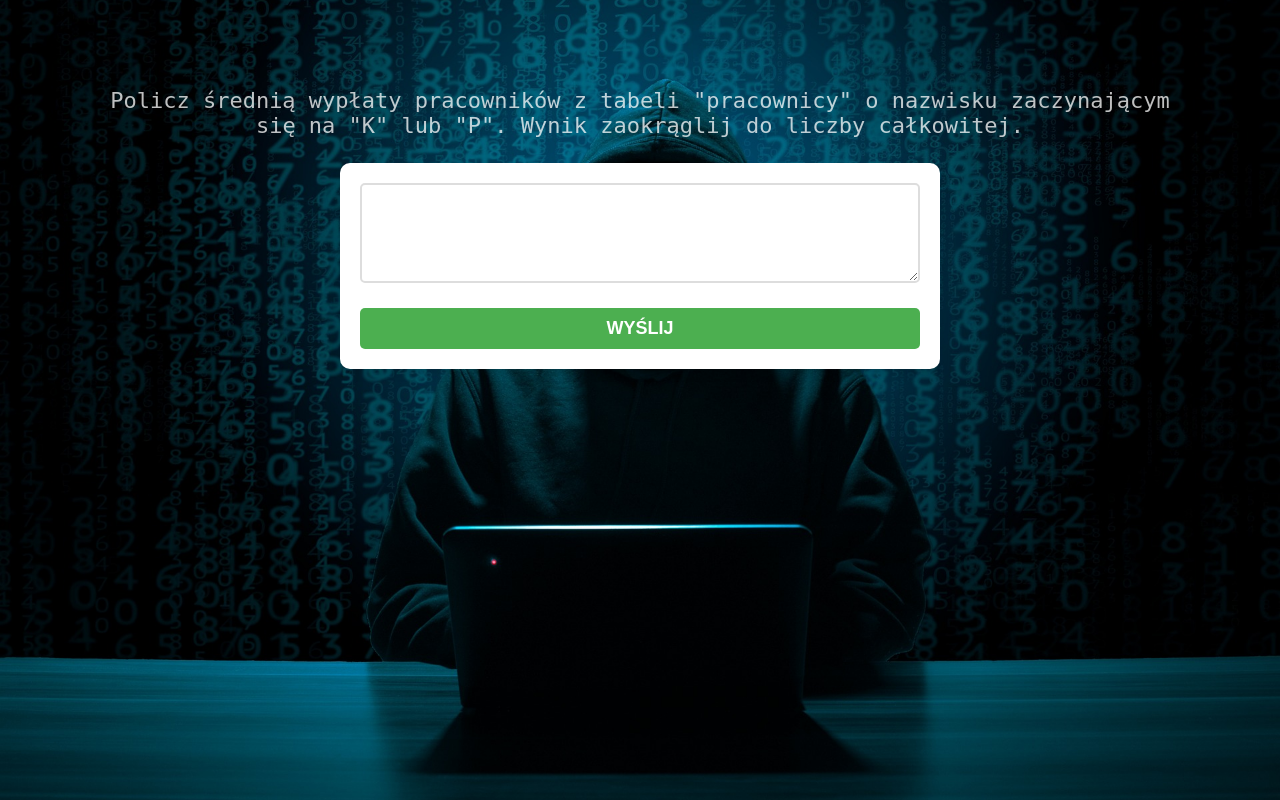
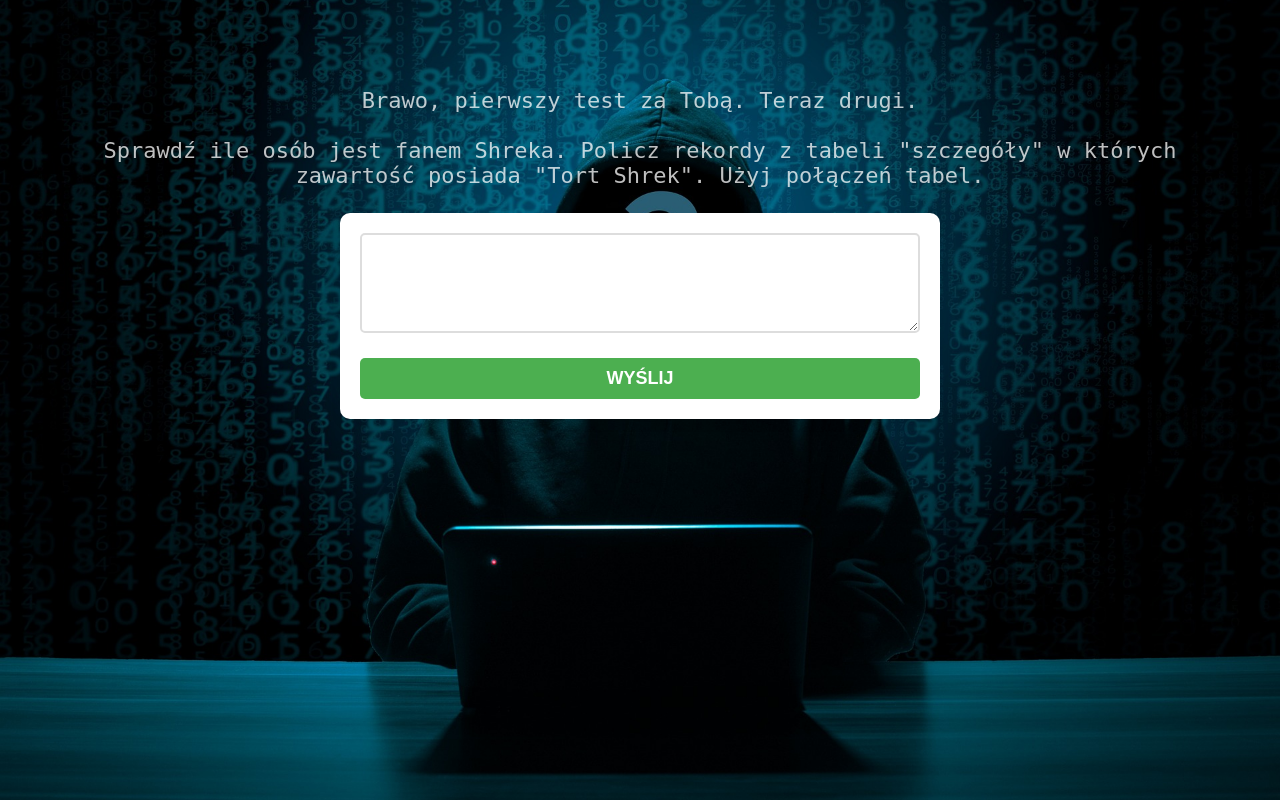
Before and after one commit to ZSET-Leszno/cukiernia, a PHP site: page /misja2.php in a window 1280 px wide. Run offline with PHP 8.4, Linux system fonts and the light colour scheme; the visitor is signed in with stand-in values (Sample User, id 1).

Commit message:
misja edit

```diff
--- a/misja2.php
+++ b/misja2.php
@@ -14,7 +14,13 @@ echo '<!DOCTYPE html>
     <link rel="stylesheet" href="misje.css">
 </head>
 <body>
-Policz średnią wypłaty pracowników z tabeli "pracownicy" o nazwisku zaczynającym się na "K" lub "P". Wynik zaokrąglij do liczby całkowitej.<br><br>
+    <div class="fade-in">
+    Brawo, pierwszy test za Tobą. Teraz drugi.<br><br>
+    </div>
+    <div class="fade-in2">
+    Sprawdź ile osób jest fanem Shreka. Policz rekordy z tabeli &quot;szczegóły&quot; w których
+    zawartość posiada &quot;Tort Shrek&quot;. Użyj połączeń tabel.<br><br>
+    </div>
     <form action="misja2.php" method="post">
         <textarea name="quest" required></textarea><br>
         <input type="submit" value="Wyślij">
@@ -42,7 +48,7 @@ Policz średnią wypłaty pracowników z tabeli "pracownicy" o nazwisku zaczynaj
             } else {
                 $qst = mysqli_fetch_array($zapytanie);
                 sprobuj($qst[0]);
-                echo '<br>Udało ci się! Przeszedłeś tę przeszkodę. Możesz przejść do następnego zadania.<br><br>';
+                echo '<br><br>Świetnie, widzę, że nadajesz się do tej roboty<br><br>';
                 $_SESSION['next'] = 2;
                 $_SESSION['cookieval'] = 2;
                 echo '<a href="cookies.php">Dalej</a>';
@@ -50,7 +56,7 @@ Policz średnią wypłaty pracowników z tabeli "pracownicy" o nazwisku zaczynaj
         }
     }
     catch (Exception $error) {
-        echo '<br>Wystąpił błąd, spróbuj ponownie';
+        echo '<br><br>Wystąpił błąd, spróbuj ponownie';
     }
 
     mysqli_close($conn);
```
Also changed, not shown: misja3.php (+8 -1 lines).
